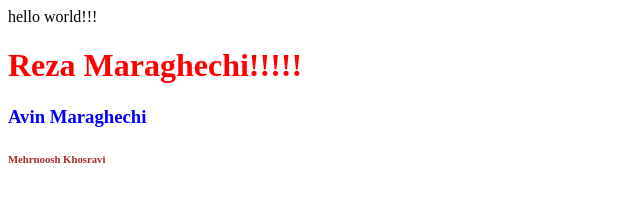
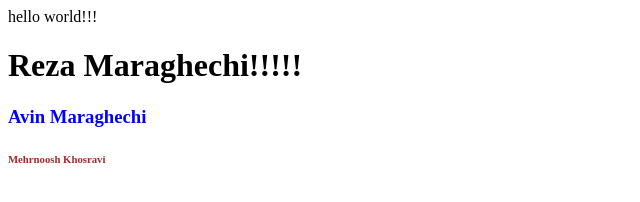
Before and after one commit to Reza216/cs50xiran, a plain HTML site: page index.html in a window 1280 px wide. Shown: the whole page, without its empty margins (0-640 px from the left). Drawn offline with Linux system fonts and the light colour scheme.

Commit message:
Update index.html

```diff
--- a/index.html
+++ b/index.html
@@ -8,7 +8,7 @@
 </head>
 <body>
     hello world!!!
-    <h1 style="color:red;">Reza Maraghechi!!!!!</h1>
+    <h1 style="color:black;">Reza Maraghechi!!!!!</h1>
     <h3 style="color:blue;">Avin Maraghechi</h3>
     <h6 style="color: brown;">Mehrnoosh Khosravi</h6>
 </body>
```
